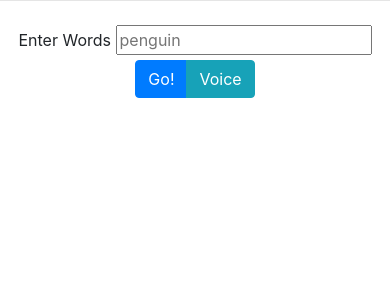
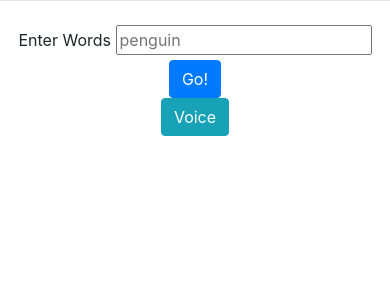
Before and after one commit to shizuo-kaji/words2url, a Django app: page / in a window 390 px wide. Shown: the part 56-356 px from the top of the page. Run offline with Django 3.2, Linux system fonts and the light colour scheme; some libraries are stand-ins or nearby versions.

Commit message:
html: one-page index

```diff
--- a/wordb/templates/wordb/item_index.html
+++ b/wordb/templates/wordb/item_index.html
@@ -9,11 +9,11 @@
       <form action="" method="get">
         <label for="searchBox">Enter Words</label>
           <input name="query" value="{{ request.GET.query }}" type="text" placeholder="penguin" id="searchBox">
-          <div class="btn-group" role="group" aria-label="Basic example">
-            <button type="submit" class="btn btn-primary">Go!</button>
+          <button type="submit" class="btn btn-primary">Go!</button>
+      </form>
+    </div>
+    <div class="col-sm-auto">
             <button onclick="startConverting()" class='btn btn-info' id="speakBtn">Voice</button>
-          </div>
-      </form>
     </div>
   </div>
 
```
